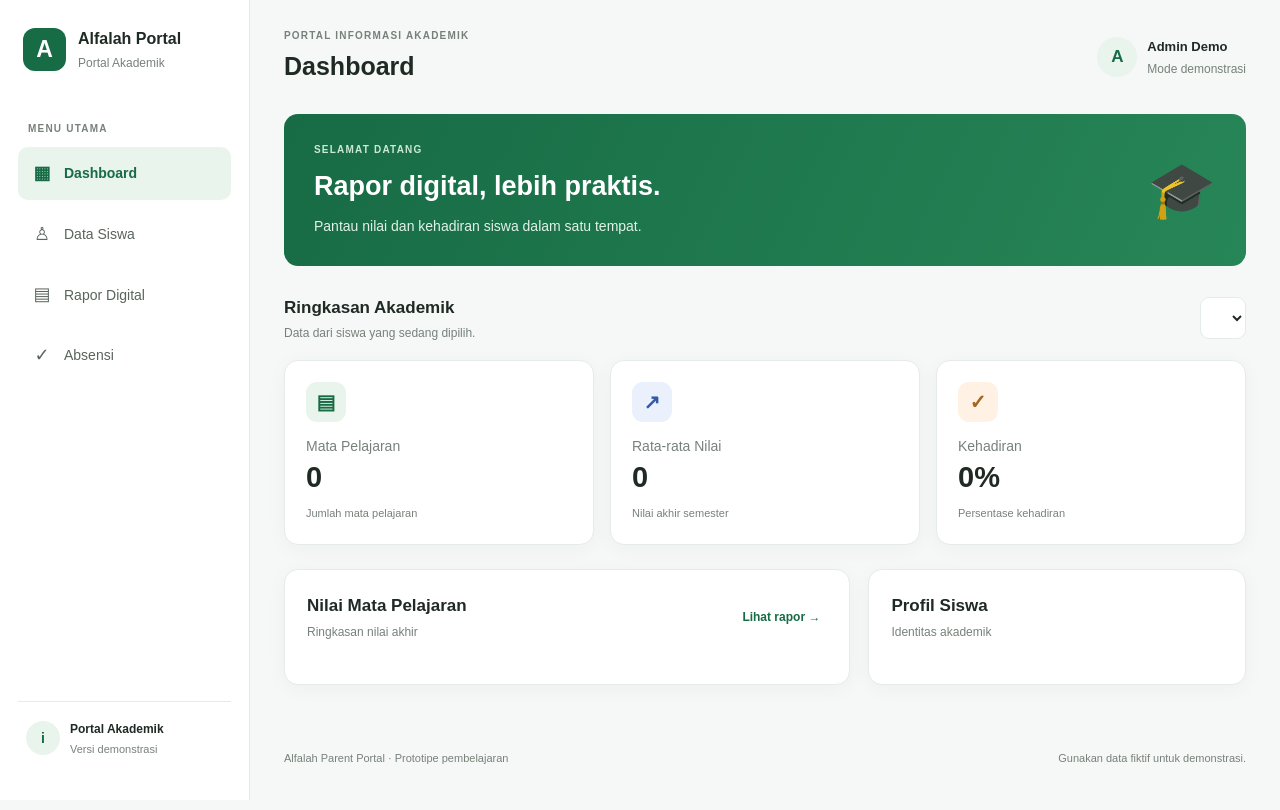
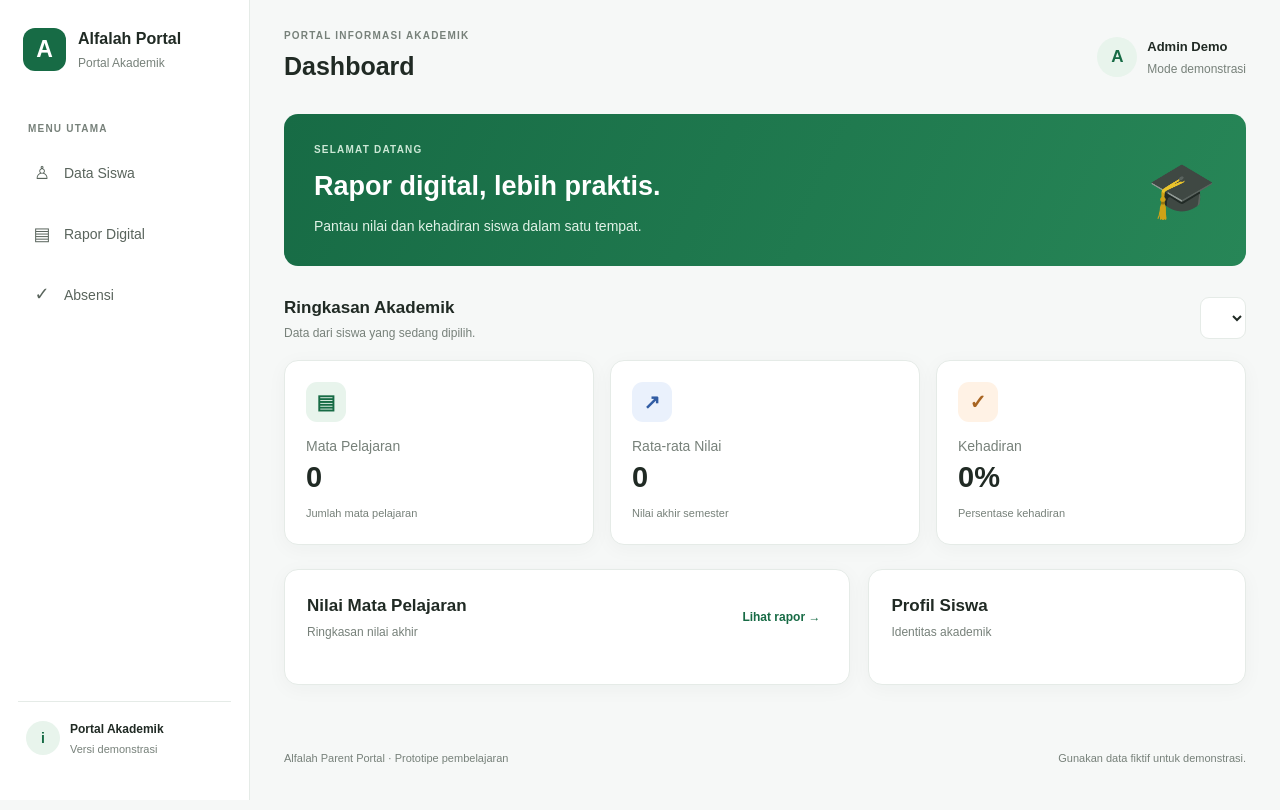
Before and after one commit to muisadkhaa09-byte/task-1, a plain HTML site: page index.html in a window 1280 px wide. Drawn offline with Linux system fonts and the light colour scheme.

Commit message:
Update index.html

```diff
--- a/index.html
+++ b/index.html
@@ -26,8 +26,6 @@
       <p class="nav-label">MENU UTAMA</p>
 
       <nav class="navigation">
-        <button class="nav-link active" data-page="dashboard">
-          <span>▦</span> Dashboard
         </button>
         <button class="nav-link" data-page="students">
           <span>♙</span> Data Siswa
```
